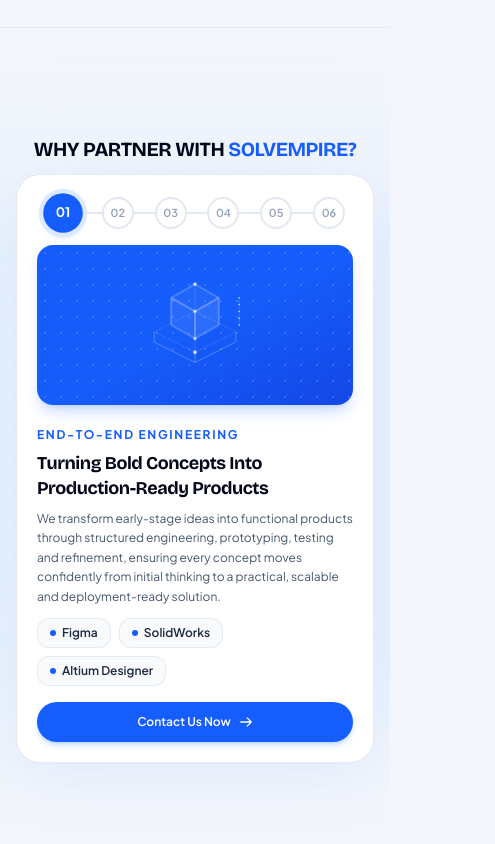
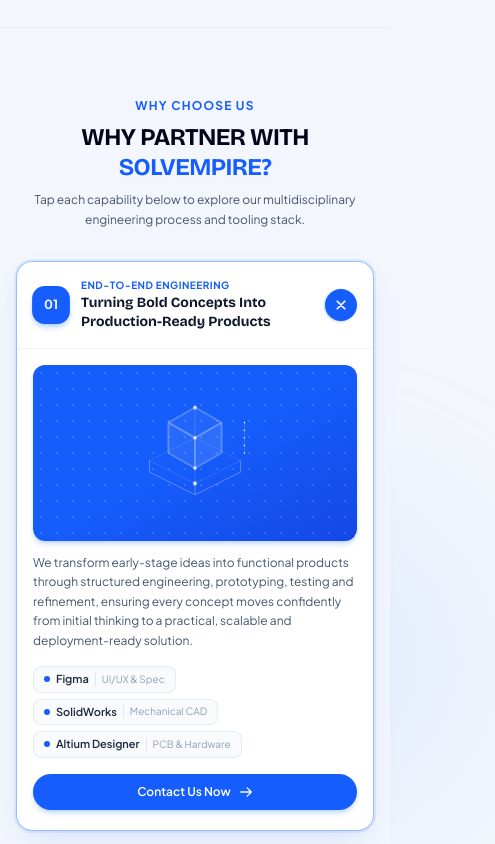
Before and after one commit to HarshaJyos/solvempire_test, a Next.js app: page / in a window 390 px wide. Shown: the part 3180-4024 px from the top of the page, 495 px wide, since content can reach past the window. Built offline with nearby package versions, Linux system fonts and the light colour scheme; a web font is replaced by a local one.

Commit message:
Add dedicated mobile Why Partner accordion with right-side plus toggle

```diff
--- a/src/app/page.tsx
+++ b/src/app/page.tsx
@@ -199,6 +199,7 @@ export default function Home() {
   const [rotationProgress, setRotationProgress] = useState<number>(-0.6); // -0.6 = hidden/start, 0 = 01, 1 = 02, 2 = 03, 3 = 04
   const [activeProjectIndex, setActiveProjectIndex] = useState<number>(0);
   const [activePillarIndex, setActivePillarIndex] = useState<number>(0);
+  const [openMobilePillar, setOpenMobilePillar] = useState<number | null>(0);
   const [heroOpacity, setHeroOpacity] = useState<number>(1);
   const [heroY, setHeroY] = useState<number>(0);
   const [arcShift, setArcShift] = useState<number>(1); // 1 = at bottom of hero, 0 = at showcase position
@@ -1301,15 +1302,15 @@ export default function Home() {
       </div>
 
       {/* ========================================================================= */}
-      {/* SECTION 3: WHY PARTNER WITH SOLVEMPIRE (Scroll-Pinned Interactive Track) */}
+      {/* SECTION 3 (DESKTOP): WHY PARTNER WITH SOLVEMPIRE (Scroll-Pinned Interactive Track) */}
       {/* ========================================================================= */}
       <div
         ref={partnerContainerRef}
         id="why-partner"
-        className="relative h-[380vh] w-full bg-[#f3f6fc] border-t border-slate-200/70"
+        className="hidden lg:block relative h-[380vh] w-full bg-[#f3f6fc] border-t border-slate-200/70"
       >
         {/* Sticky 100vh Viewport Stage */}
-        <div className="sticky top-0 h-screen min-h-[100dvh] w-full flex flex-col justify-center items-center overflow-hidden bg-[#f3f6fc] px-4 sm:px-8 lg:px-12 py-3 sm:py-6 relative">
+        <div className="sticky top-0 h-screen w-full flex flex-col justify-center items-center overflow-hidden bg-[#f3f6fc] px-8 lg:px-12 py-6 relative">
           {/* Ambient Lighting Glow */}
           <div className="absolute top-1/2 left-1/2 -translate-x-1/2 -translate-y-1/2 w-[950px] h-[550px] bg-blue-200/25 rounded-full blur-3xl pointer-events-none -z-10" />
 
@@ -1318,65 +1319,18 @@ export default function Home() {
 
           <div className="max-w-7xl w-full mx-auto flex flex-col items-center relative z-10">
             {/* Section Heading */}
-            <div className="w-full text-center max-w-4xl mx-auto mb-3 sm:mb-6 shrink-0">
-              <h2 className="font-[family-name:var(--font-bricolage)] text-xl sm:text-3xl md:text-4xl lg:text-[2.85rem] font-bold tracking-tight text-slate-950 uppercase leading-tight">
+            <div className="w-full text-center max-w-4xl mx-auto mb-8 shrink-0">
+              <h2 className="font-[family-name:var(--font-bricolage)] text-3xl md:text-4xl lg:text-[2.85rem] font-bold tracking-tight text-slate-950 uppercase leading-tight">
                 <span>WHY PARTNER WITH </span>
                 <span className="text-blue-600">SOLVEMPIRE?</span>
               </h2>
             </div>
 
             {/* Main Interactive Partner Showcase Card */}
-            <div className="bg-white rounded-3xl lg:rounded-[2.5rem] border border-slate-200/90 shadow-[0_20px_60px_-15px_rgba(37,99,235,0.08)] p-5 sm:p-7 lg:p-10 relative w-full max-w-lg lg:max-w-none">
-              {/* Mobile/Tablet Horizontal Connected Stepper Bar */}
-              <div className="flex lg:hidden items-center justify-between w-full mb-3.5 relative px-2 shrink-0">
-                {/* Horizontal Background Track Line */}
-                <div className="absolute left-6 right-6 top-1/2 -translate-y-1/2 h-[2px] bg-slate-200 z-0" />
-                {/* Horizontal Active Blue Progress Fill */}
-                <div
-                  className="absolute left-6 top-1/2 -translate-y-1/2 h-[2px] bg-blue-600 z-0 transition-all duration-300 ease-out"
-                  style={{
-                    width: `${(activePillarIndex / (partnerPillars.length - 1)) * 88}%`,
-                  }}
-                />
-                {partnerPillars.map((pillar, idx) => {
-                  const isActive = activePillarIndex === idx;
-                  return (
-                    <button
-                      key={`mob-${pillar.id}`}
-                      onClick={() => scrollToPillar(idx)}
-                      aria-label={`Select pillar ${pillar.id}: ${pillar.title}`}
-                      className="relative z-10 focus:outline-none cursor-pointer"
-                    >
-                      {isActive ? (
-                        <div className="w-9 h-9 rounded-full bg-blue-600 text-white font-bold text-xs flex items-center justify-center shadow-md shadow-blue-500/35 ring-4 ring-blue-100 scale-110 transition-all duration-300">
-                          <span>{pillar.id}</span>
-                        </div>
-                      ) : (
-                        <div className="w-8 h-8 rounded-full bg-white border-2 border-slate-200 text-slate-400 font-semibold text-[11px] flex items-center justify-center transition-all duration-300">
-                          <span>{pillar.id}</span>
-                        </div>
-                      )}
-                    </button>
-                  );
-                })}
-              </div>
-
-              {/* Mobile/Tablet Isometric 3D Blueprint Graphic Showcase */}
-              <div className="block lg:hidden relative w-full h-40 sm:h-52 rounded-2xl bg-gradient-to-br from-blue-600 via-blue-600 to-blue-700 p-3 sm:p-5 mb-4 overflow-hidden shadow-lg shadow-blue-600/20">
-                {/* Blueprint Background Grid Pattern */}
-                <div
-                  className="absolute inset-0 opacity-15 pointer-events-none"
-                  style={{
-                    backgroundImage: "radial-gradient(#ffffff 1px, transparent 1px)",
-                    backgroundSize: "16px 16px",
-                  }}
-                />
-                {renderBlueprintGraphic(activePillarIndex)}
-              </div>
-
-              <div ref={partnerContentRef} className="grid grid-cols-1 lg:grid-cols-12 gap-8 lg:gap-12 items-center">
+            <div className="bg-white rounded-[2.5rem] border border-slate-200/90 shadow-[0_20px_60px_-15px_rgba(37,99,235,0.08)] p-10 relative w-full">
+              <div ref={partnerContentRef} className="grid grid-cols-12 gap-12 items-center">
                 {/* Left Column: Numbered Timeline Stepper Rail (01 to 06) for Desktop */}
-                <div className="lg:col-span-1 hidden lg:flex flex-col items-center justify-between h-[340px] relative py-2">
+                <div className="col-span-1 flex flex-col items-center justify-between h-[340px] relative py-2">
                   {/* Vertical Connector Track Background */}
                   <div className="absolute top-4 bottom-4 left-1/2 -translate-x-1/2 w-[2px] bg-slate-200 z-0" />
 
@@ -1412,52 +1366,52 @@ export default function Home() {
                 </div>
 
                 {/* Middle Column: Pillar Content, Tools Badges & CTA */}
-                <div className="col-span-1 lg:col-span-6 flex flex-col items-start justify-center text-left w-full">
+                <div className="col-span-6 flex flex-col items-start justify-center text-left w-full">
                   {/* Tag Pill with GSAP minimal animation */}
-                  <div className="overflow-hidden mb-1.5 sm:mb-2.5">
+                  <div className="overflow-hidden mb-2.5">
                     <span
                       key={`pillar-tag-${partnerPillars[activePillarIndex].id}`}
-                      className="gsap-pillar-tag inline-block text-blue-600 font-bold text-xs sm:text-sm tracking-[0.14em] uppercase"
+                      className="gsap-pillar-tag inline-block text-blue-600 font-bold text-sm tracking-[0.14em] uppercase"
                     >
                       {partnerPillars[activePillarIndex].tag}
                     </span>
                   </div>
 
                   {/* Title with GSAP minimal kinetic typography */}
-                  <div className="overflow-hidden w-full mb-2 sm:mb-3">
+                  <div className="overflow-hidden w-full mb-3">
                     <h3
                       key={`pillar-title-${partnerPillars[activePillarIndex].id}`}
-                      className="gsap-pillar-title font-[family-name:var(--font-bricolage)] text-lg sm:text-2xl lg:text-[2.25rem] font-bold text-slate-950 leading-snug sm:leading-[1.16] tracking-tight"
+                      className="gsap-pillar-title font-[family-name:var(--font-bricolage)] text-2xl lg:text-[2.25rem] font-bold text-slate-950 leading-[1.16] tracking-tight"
                     >
                       {partnerPillars[activePillarIndex].title}
                     </h3>
                   </div>
 
                   {/* Description with GSAP subtle staggered fade & slide */}
-                  <div className="overflow-hidden w-full mb-3 sm:mb-6">
+                  <div className="overflow-hidden w-full mb-6">
                     <p
                       key={`pillar-desc-${partnerPillars[activePillarIndex].id}`}
-                      className="gsap-pillar-desc text-slate-600 text-xs sm:text-base lg:text-[1.05rem] leading-relaxed max-w-lg"
+                      className="gsap-pillar-desc text-slate-600 text-base lg:text-[1.05rem] leading-relaxed max-w-lg"
                     >
                       {partnerPillars[activePillarIndex].description}
                     </p>
                   </div>
 
-                  {/* Tool Badges / Chips with flex-wrap and clean styling */}
+                  {/* Tool Badges / Chips */}
                   <div
                     key={`pillar-tools-${partnerPillars[activePillarIndex].id}`}
-                    className="flex flex-wrap items-center gap-2 sm:gap-2.5 mb-4 sm:mb-7 w-full"
+                    className="flex flex-wrap items-center gap-2.5 mb-7 w-full"
                   >
                     {partnerPillars[activePillarIndex].tools.map((tool) => (
                       <div
                         key={tool.name}
-                        className="gsap-pillar-tool inline-flex items-center gap-1.5 sm:gap-2 px-3 py-1.5 sm:px-3.5 sm:py-2 rounded-xl bg-slate-50 border border-slate-200/80 hover:border-blue-300 hover:bg-blue-50/50 transition-all duration-200 group"
+                        className="gsap-pillar-tool inline-flex items-center gap-2 px-3.5 py-2 rounded-xl bg-slate-50 border border-slate-200/80 hover:border-blue-300 hover:bg-blue-50/50 transition-all duration-200 group"
                       >
                         <span className="w-1.5 h-1.5 rounded-full bg-blue-600 shrink-0 group-hover:scale-125 transition-transform" />
-                        <span className="font-semibold text-slate-800 text-xs sm:text-sm group-hover:text-blue-600 transition-colors whitespace-nowrap">
+                        <span className="font-semibold text-slate-800 text-sm group-hover:text-blue-600 transition-colors whitespace-nowrap">
                           {tool.name}
                         </span>
-                        <span className="text-[10px] sm:text-xs text-slate-400 font-normal hidden sm:inline whitespace-nowrap border-l border-slate-200 pl-2">
+                        <span className="text-xs text-slate-400 font-normal whitespace-nowrap border-l border-slate-200 pl-2">
                           {tool.category}
                         </span>
                       </div>
@@ -1467,11 +1421,11 @@ export default function Home() {
                   {/* Contact CTA Button */}
                   <Link
                     href="#contact"
-                    className="inline-flex items-center justify-center gap-2 bg-blue-600 hover:bg-blue-700 active:bg-blue-800 text-white font-semibold text-xs sm:text-base px-6 sm:px-8 py-3 sm:py-3.5 rounded-full shadow-md sm:shadow-lg shadow-blue-500/25 hover:shadow-blue-500/35 hover:-translate-y-0.5 active:translate-y-0 transition-all duration-200 w-full sm:w-auto"
+                    className="inline-flex items-center justify-center gap-2 bg-blue-600 hover:bg-blue-700 active:bg-blue-800 text-white font-semibold text-base px-8 py-3.5 rounded-full shadow-lg shadow-blue-500/25 hover:shadow-blue-500/35 hover:-translate-y-0.5 active:translate-y-0 transition-all duration-200"
                   >
                     <span>Contact Us Now</span>
                     <svg
-                      className="w-3.5 h-3.5 sm:w-4 sm:h-4 transition-transform duration-200 group-hover:translate-x-1"
+                      className="w-4 h-4 transition-transform duration-200 group-hover:translate-x-1"
                       fill="none"
                       stroke="currentColor"
                       strokeWidth={2.2}
@@ -1483,7 +1437,7 @@ export default function Home() {
                 </div>
 
                 {/* Right Column: Isometric 3D Blueprint Visual Graphic (Desktop) */}
-                <div className="hidden lg:flex lg:col-span-5 relative w-full aspect-square max-h-[380px] sm:max-h-[420px] rounded-2xl sm:rounded-3xl bg-gradient-to-br from-blue-600 via-blue-600 to-blue-700 p-6 sm:p-8 items-center justify-center overflow-hidden shadow-2xl shadow-blue-600/25">
+                <div className="col-span-5 relative w-full aspect-square max-h-[420px] rounded-3xl bg-gradient-to-br from-blue-600 via-blue-600 to-blue-700 p-8 items-center justify-center overflow-hidden shadow-2xl shadow-blue-600/25 flex">
                   {/* Blueprint Background Grid Pattern */}
                   <div
                     className="absolute inset-0 opacity-15 pointer-events-none"
@@ -1499,6 +1453,157 @@ export default function Home() {
           </div>
         </div>
       </div>
+
+      {/* ========================================================================= */}
+      {/* SECTION 3 (MOBILE): WHY PARTNER WITH SOLVEMPIRE (Interactive Accordion) */}
+      {/* ========================================================================= */}
+      <section
+        id="why-partner-mobile"
+        className="block lg:hidden py-16 px-4 sm:px-6 bg-[#f3f6fc] border-t border-slate-200/70 relative"
+      >
+        {/* Ambient Lighting Glow */}
+        <div className="absolute top-1/3 left-1/2 -translate-x-1/2 w-[600px] h-[350px] bg-blue-200/25 rounded-full blur-3xl pointer-events-none -z-10" />
+        <div className="absolute inset-0 bg-dot-matrix-subtle opacity-35 pointer-events-none [mask-image:radial-gradient(ellipse_at_center,black_55%,transparent_95%)] -z-10" />
+
+        <div className="max-w-xl mx-auto relative z-10">
+          {/* Section Heading */}
+          <div className="text-center mb-8">
+            <span className="inline-block text-blue-600 font-bold text-xs tracking-widest uppercase mb-2">
+              WHY CHOOSE US
+            </span>
+            <h2 className="font-[family-name:var(--font-bricolage)] text-2xl sm:text-3xl font-bold tracking-tight text-slate-950 uppercase leading-tight">
+              <span>WHY PARTNER WITH </span>
+              <span className="text-blue-600">SOLVEMPIRE?</span>
+            </h2>
+            <p className="mt-2 text-slate-600 text-xs sm:text-sm leading-relaxed max-w-md mx-auto">
+              Tap each capability below to explore our multidisciplinary engineering process and tooling stack.
+            </p>
+          </div>
+
+          {/* Interactive Accordion Cards List */}
+          <div className="flex flex-col gap-3.5">
+            {partnerPillars.map((pillar, idx) => {
+              const isOpen = openMobilePillar === idx;
+              return (
+                <div
+                  key={`mob-acc-${pillar.id}`}
+                  className={`rounded-2xl border transition-all duration-300 overflow-hidden ${
+                    isOpen
+                      ? "bg-white border-blue-500/50 shadow-[0_12px_32px_-10px_rgba(37,99,235,0.18)] ring-2 ring-blue-500/10"
+                      : "bg-white/80 backdrop-blur-sm border-slate-200/90 shadow-sm hover:border-slate-300 hover:bg-white"
+                  }`}
+                >
+                  {/* Header Bar / Trigger */}
+                  <button
+                    onClick={() => setOpenMobilePillar(isOpen ? null : idx)}
+                    className="w-full flex items-center justify-between p-4 sm:p-5 text-left focus:outline-none cursor-pointer gap-3"
+                    aria-expanded={isOpen}
+                  >
+                    <div className="flex items-center gap-3 min-w-0">
+                      {/* Number Badge */}
+                      <div
+                        className={`w-9 h-9 rounded-xl flex items-center justify-center font-bold text-xs shrink-0 transition-all duration-300 ${
+                          isOpen
+                            ? "bg-blue-600 text-white shadow-md shadow-blue-500/30 scale-105"
+                            : "bg-slate-100 text-slate-600 border border-slate-200/80"
+                        }`}
+                      >
+                        <span>{pillar.id}</span>
+                      </div>
+
+                      {/* Title & Tag */}
+                      <div className="min-w-0">
+                        <span className="block text-[10px] font-bold text-blue-600 tracking-wider uppercase truncate">
+                          {pillar.tag}
+                        </span>
+                        <h3 className="font-[family-name:var(--font-bricolage)] text-sm sm:text-base font-bold text-slate-900 leading-snug">
+                          {pillar.title}
+                        </h3>
+                      </div>
+                    </div>
+
+                    {/* Plus / Minus (+) Icon Action */}
+                    <div
+                      className={`w-8 h-8 rounded-full flex items-center justify-center shrink-0 transition-transform duration-300 ${
+                        isOpen
+                          ? "bg-blue-600 text-white rotate-45 shadow-sm shadow-blue-500/30"
+                          : "bg-slate-100 text-slate-500 border border-slate-200 hover:bg-blue-50 hover:text-blue-600"
+                      }`}
+                    >
+                      <svg
+                        className="w-4 h-4 transition-transform duration-200"
+                        fill="none"
+                        stroke="currentColor"
+                        strokeWidth={2.5}
+                        viewBox="0 0 24 24"
+                      >
+                        <path strokeLinecap="round" strokeLinejoin="round" d="M12 4v16m8-8H4" />
+                      </svg>
+                    </div>
+                  </button>
+
+                  {/* Accordion Expandable Body Content */}
+                  {isOpen && (
+                    <div className="px-4 pb-5 pt-1 sm:px-5 sm:pb-6 border-t border-slate-100">
+                      {/* 3D Isometric Blueprint Visual Graphic Banner */}
+                      <div className="relative w-full h-44 rounded-xl bg-gradient-to-br from-blue-600 via-blue-600 to-blue-700 p-3 my-3 overflow-hidden shadow-md shadow-blue-600/20 flex items-center justify-center">
+                        <div
+                          className="absolute inset-0 opacity-15 pointer-events-none"
+                          style={{
+                            backgroundImage: "radial-gradient(#ffffff 1px, transparent 1px)",
+                            backgroundSize: "16px 16px",
+                          }}
+                        />
+                        {renderBlueprintGraphic(idx)}
+                      </div>
+
+                      {/* Description */}
+                      <p className="text-slate-600 text-xs sm:text-sm leading-relaxed mb-4">
+                        {pillar.description}
+                      </p>
+
+                      {/* Tool Badges */}
+                      <div className="flex flex-wrap items-center gap-1.5 mb-4">
+                        {pillar.tools.map((tool) => (
+                          <div
+                            key={tool.name}
+                            className="inline-flex items-center gap-1.5 px-2.5 py-1 rounded-lg bg-slate-50 border border-slate-200/80"
+                          >
+                            <span className="w-1.5 h-1.5 rounded-full bg-blue-600 shrink-0" />
+                            <span className="font-semibold text-slate-800 text-[11px] whitespace-nowrap">
+                              {tool.name}
+                            </span>
+                            <span className="text-[10px] text-slate-400 font-normal whitespace-nowrap border-l border-slate-200 pl-1.5">
+                              {tool.category}
+                            </span>
+                          </div>
+                        ))}
+                      </div>
+
+                      {/* CTA Button */}
+                      <Link
+                        href="#contact"
+                        className="inline-flex items-center justify-center gap-2 bg-blue-600 hover:bg-blue-700 active:bg-blue-800 text-white font-semibold text-xs px-6 py-2.5 rounded-full shadow-md shadow-blue-500/25 w-full transition-all duration-200"
+                      >
+                        <span>Contact Us Now</span>
+                        <svg
+                          className="w-3.5 h-3.5"
+                          fill="none"
+                          stroke="currentColor"
+                          strokeWidth={2.2}
+                          viewBox="0 0 24 24"
+                        >
+                          <path strokeLinecap="round" strokeLinejoin="round" d="M14 5l7 7m0 0l-7 7m7-7H3" />
+                        </svg>
+                      </Link>
+                    </div>
+                  )}
+                </div>
+              );
+            })}
+          </div>
+        </div>
+      </section>
       {/* ========================================================================= */}
       {/* SECTION 4: OUR PROCESS (Cinematic 3D Folded Ribbon Pipeline) */}
       {/* ========================================================================= */}
```
